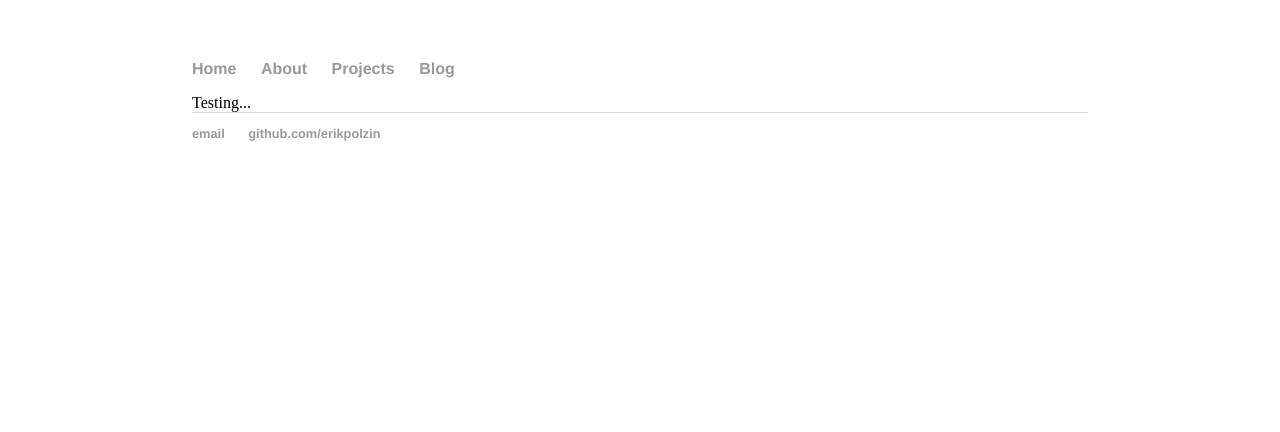
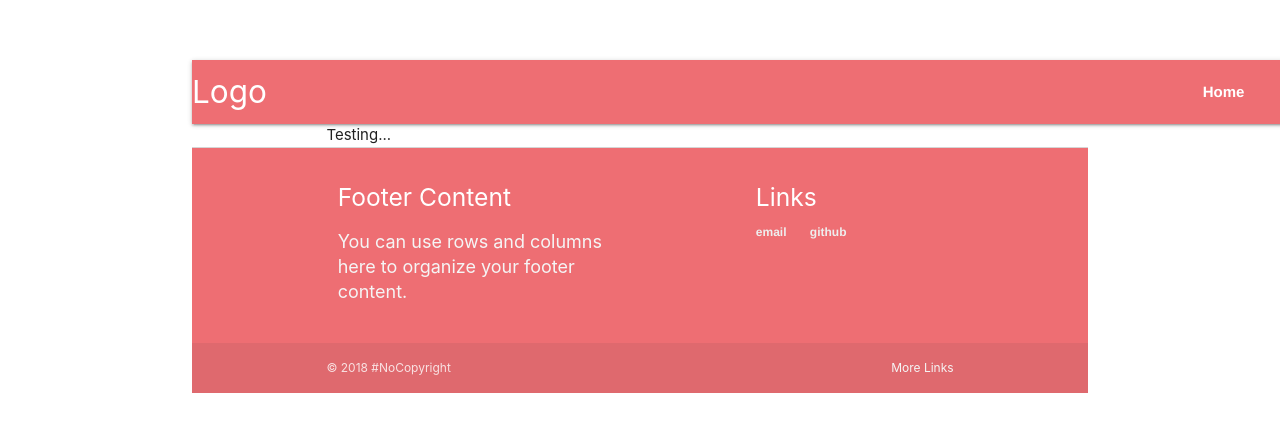
Before and after one commit to ErikPolzin/ErikPolzin.github.io, a Jekyll site: the page built from index.html, in a window 1280 px wide. Shown: the top 432 px of the page. Built offline with Jekyll 4.4.1, drawn with Linux system fonts in a browser that asks for light colours.

Commit message:
Update default.html

```diff
--- a/_layouts/default.html
+++ b/_layouts/default.html
@@ -2,28 +2,58 @@
 <html>
 	<head>
 		<title>{{ page.title }}</title>
+
+		<!-- Compiled and minified CSS Materialize -->
+		<link rel="stylesheet" href="https://cdnjs.cloudflare.com/ajax/libs/materialize/1.0.0-rc.2/css/materialize.min.css">
+
+		<!-- Compiled and minified JavaScript Materialize -->
+		<script src="https://cdnjs.cloudflare.com/ajax/libs/materialize/1.0.0-rc.2/js/materialize.min.js"></script>
+
 		<!-- link to main stylesheet -->
 		<link rel="stylesheet" type="text/css" href="/css/main.css">
 	</head>
 	<body>
+		<div class="navbar-fixed">
 			<nav>
+				<div class="nav-wrapper">
+					<a href="#" class="brand-logo">Logo</a>
+					<ul id="nav-mobile" class="right hide-on-med-and-down">
+						<li><a href="/">Home</a></li>
+						<li><a href="/blog">Blog</a></li>
+						<li><a href="/projects">Projects</a></li>
+					</ul>
+				</div>
+			</nav>
+		</div>
+
+		<div class="container">
+			{{ content }}
+		</div><!-- /.container -->
+
+
+		<footer class="page-footer">
+			<div class="container">
+				<div class="row">
+					<div class="col l6 s12">
+						<h5 class="white-text">Footer Content</h5>
+						<p class="grey-text text-lighten-4">You can use rows and columns here to organize your footer content.</p>
+					</div>
+					<div class="col l4 offset-l2 s12">
+						<h5 class="white-text">Links</h5>
 						<ul>
-	        		<li><a href="/">Home</a></li>
-		        	<li><a href="/about">About</a></li>
-              <li><a href="/blog">Projects</a></li>
-	        		<li><a href="/blog">Blog</a></li>
+							<li><a class="grey-text text-lighten-3" href="mailto:eriktpol@gmail.com">email</a></li>
+							<li><a class="grey-text text-lighten-3" href="https://github.com/erikpolzin">github</a></li>
 						</ul>
-			</nav>
+					</div>
+				</div>
+			</div>
+			<div class="footer-copyright">
 				<div class="container">
+				© 2018 #NoCopyright
+				<a class="grey-text text-lighten-4 right" href="#!">More Links</a>
+				</div>
+			</div>
+		</footer>
 
-			{{ content }}
-
-			</div><!-- /.container -->
-			<footer>
-	    		<ul>
-	        		<li><a href="mailto:eriktpol@gmail.com">email</a></li>
-	        		<li><a href="https://github.com/erikpolzin">github.com/erikpolzin</a></li>
-				</ul>
-			</footer>
 	</body>
 </html>
```
Lines whose indentation alone changed are shown as unchanged.
